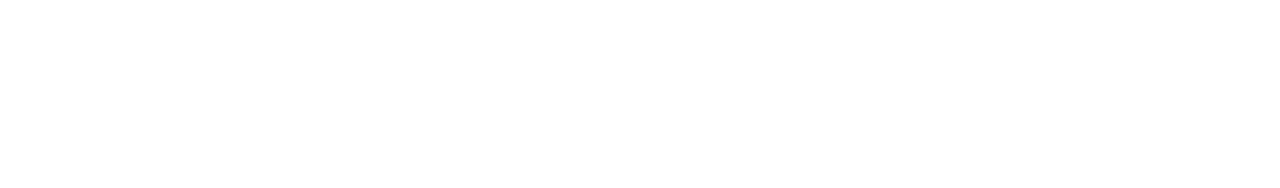
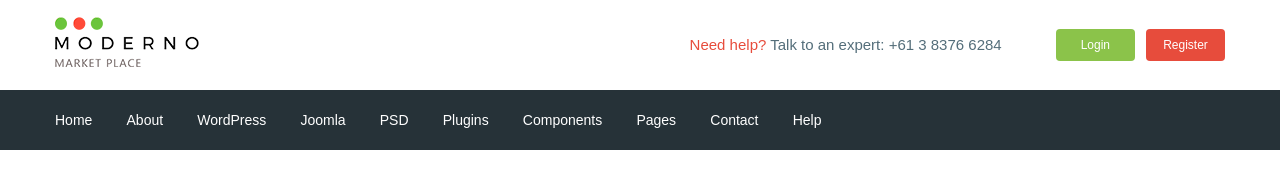
Before and after one commit to nisa13547/moderno, a website: page app/index.html in a window 1280 px wide. Drawn offline with nearby package versions, Linux system fonts and the light colour scheme; files that its build step writes are made by us from their sources.

Commit message:
added header

```diff
--- a/app/index.html
+++ b/app/index.html
@@ -4,11 +4,51 @@
     <meta charset="UTF-8">
     <meta name="viewport" content="width=device-width, initial-scale=1.0">
     <title>Document</title>
+    <link href="https://fonts.googleapis.com/css2?family=Roboto:wght@500;700&display=swap" rel="stylesheet">
     <link rel="stylesheet" href="css/libs.min.css">
     <link rel="stylesheet" href="css/style.min.css">
 </head>
 <body>
+<header class="header">
+    <div class="header__top">
+        <div class="container">
+            <div class="header__top-inner">
+                <div class="header__logo">
+                    <a href="#">
+                        <img src="images/logo.png" alt="">
+                    </a>
+                </div>
+                <div class="header__text">
+                     <a href="#"> <span>Need help?</span></a> Talk to an expert: <a class="header__phone" href="tel:61383766284">+61 3 8376 6284</a>
+                </div>
+                <div class="header__box">
+                    <a class="basket"href="#"></a>
+                    <a class="header__btn header__btn-login" href="#">Login</a>
+                    <a class="header__btn header__btn-register" href="#">Register</a>
+                </div>
+            </div>
+        </div>
+    </div>
+    <div class="header__menu">
+        <div class="container">
+            <nav class="menu">
+                <ul class="menu__list">
+                    <li><a href="#">Home</a></li>
+                    <li><a href="#">About</a></li>
+                    <li><a href="#">WordPress</a></li>
+                    <li><a href="#">Joomla </a></li>
+                    <li><a href="#">PSD</a></li>
+                    <li><a href="#">Plugins </a></li>
+                    <li><a href="#">Components</a></li>
+                    <li><a href="#">Pages </a></li>
+                    <li><a href="#">Contact</a></li>
+                    <li><a href="#">Help</a></li>
+                </ul>
+            </nav>
+        </div>
+    </div>
 
+</header>
 
     <script src="https://ajax.googleapis.com/ajax/libs/jquery/3.5.1/jquery.min.js"></script>
     <script src="js/libs.min.js"></script>
--- /dev/null
+++ b/app/scss/_fonts.scss
@@ -0,0 +1,7 @@
+@font-face {
+    font-family: 'Roboto-Regular', sans-serif;
+    src: url(../fonts/Roboto-Regular.woff2) format('woff2');
+    src: url(../fonts/Roboto-Regular.woff) format('woff');
+    font-weight: 400;
+    font-display: swap;
+}
--- /dev/null
+++ b/app/scss/_global.scss
@@ -0,0 +1,31 @@
+html{
+    box-sizing: border-box
+}
+*,
+*::before, *::after{
+    box-sizing: inherit
+}
+a{
+    display: inline-block;
+    text-decoration: none;
+    color: $text;
+}
+ul,
+li{
+    margin: 0;
+    padding: 0;
+    list-style: none;
+}
+body{
+    font-family: 'Roboto-Regular', sans-serif;
+    font-size: 15px;
+    line-height: 24px;
+    color: $text;
+    font-weight: 400;
+}
+.container{
+    max-width: 1200px;
+    margin: 0 auto;
+    padding: 0 15px;
+
+}
--- /dev/null
+++ b/app/scss/_vars.scss
@@ -0,0 +1,4 @@
+$text: #546e7a;
+$red: #e74c3c;
+$green: #8bc34a;
+$bg: #263238;
--- a/app/scss/style.scss
+++ b/app/scss/style.scss
@@ -1,7 +1,53 @@
-html{
-    box-sizing: border-box
+@import 'vars';
+@import 'global';
+@import 'fonts';
+
+
+.header__top-inner{
+    display: flex;
+    justify-content: space-between;
+    height: 90px;
+    align-items: center;
 }
-*,
-*::before, *::after{
-    box-sizing: inherit
+.header__text{
+    margin-left: auto;
+    margin-right: 50px;
+    span{
+        color: $red;
+    }
 }
+.header__btn{
+    padding: 4px;
+    width: 79px;
+    border-radius: 4px;
+    text-align: center;
+    color: #fff;
+    font-size: 12px;
+}
+.header__btn-login{
+    background-color: $green;
+}
+.header__btn-register{
+    background-color: $red;
+    margin-left: 7px;
+}
+.header__menu{
+    background-color: $bg;
+}
+.menu{
+    display: flex;
+    align-items: center;
+    height: 60px;
+}
+.menu__list{
+    li{
+        display: inline-block;
+        & + li{
+            margin-left: 30px;
+        }
+    }
+    a{
+        color: #fff;
+        font-size: 14px;
+    }
+}
--- a/gulpfile.js
+++ b/gulpfile.js
@@ -8,7 +8,7 @@ let gulp = require('gulp'),
     cssmin=require('gulp-cssmin');
 
     gulp.task('sass', function(){
-       return gulp.src('app/scss/style.scss')
+       return gulp.src('app/scss/**/*.scss')
         .pipe(sass({outputStyle: 'compressed'}))
         .pipe(rename({suffix:'.min'}))
         .pipe(autoprefixer({
@@ -62,7 +62,7 @@ let gulp = require('gulp'),
     });
 
     gulp.task('watch', function(){
-        gulp.watch('app/scss/style.scss', gulp.parallel('sass'))
+        gulp.watch('app/scss/**/*.scss', gulp.parallel('sass'))
         gulp.watch('app/*.html', gulp.parallel('html'))
         gulp.watch('app/js/*.js', gulp.parallel('js'))
     });
```
Also changed, not shown: app/fonts/Roboto-Regular.woff (added), app/fonts/Roboto-Regular.woff2 (added), app/images/logo.png (added).
